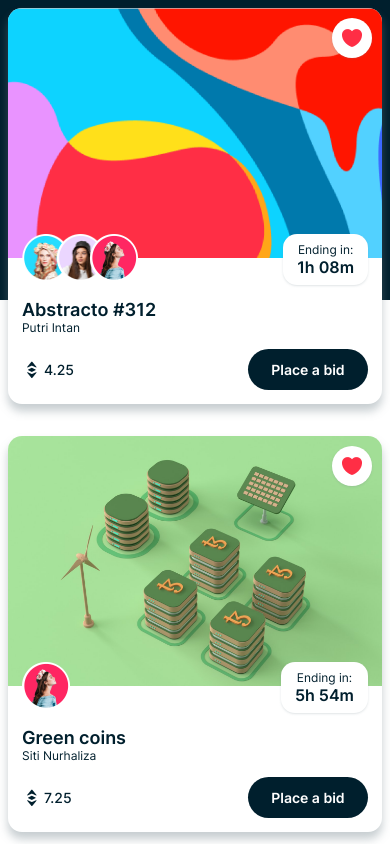
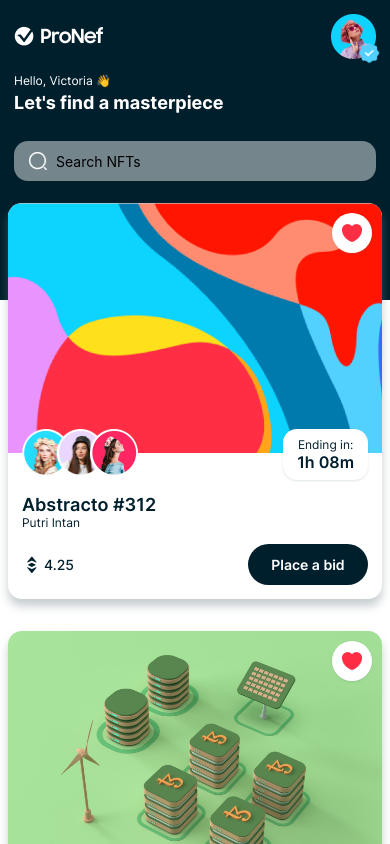
Before and after one commit to 74C17N3P7UN3/ProNef, a React Native app: screen /Home in a window 390 px wide. Shown: the top 844 px of the page. Built offline with nearby package versions, Linux system fonts and the light colour scheme.

Commit message:
Added home header

```diff
--- a/components/HomeHeader.js
+++ b/components/HomeHeader.js
@@ -1,9 +1,82 @@
-import { View, Text } from 'react-native'
-import React from 'react'
+import { Image, Text, TextInput, View } from 'react-native'
 
-const HomeHeader = () => (
-   <View>
-      <Text>HomeHeader</Text>
+import { assets, COLORS, FONTS, SIZES } from '../constants'
+
+const HomeHeader = ({ onSearch }) => (
+   <View style={{
+      padding: SIZES.font,
+      backgroundColor: COLORS.primary,
+   }}>
+      <View style={{
+         flexDirection: 'row',
+         alignItems: 'center',
+         justifyContent: 'space-between',
+      }}>
+         <Image
+            source={assets.logo}
+            resizeMode='contain'
+            style={{ height: 25, width: 90 }}
+         />
+
+         <View style={{ height: 45, width: 45 }}>
+            <Image
+               source={assets.person01}
+               resizeMode='contain'
+               style={{ height: '100%', width: '100%' }}
+            />
+            <Image
+               source={assets.badge}
+               resizeMode='contain'
+               style={{ position: 'absolute', bottom: -5, right: -5, height: 25, width: 25 }}
+            />
+         </View>
+      </View>
+
+      <View style={{ marginVertical: SIZES.font }}>
+         <Text style={{
+            fontFamily: FONTS.regular,
+            fontSize: SIZES.small,
+            color: COLORS.white,
+         }}>
+            Hello, Victoria 👋
+         </Text>
+         <Text style={{
+            marginTop: SIZES.base / 2,
+            fontFamily: FONTS.bold,
+            fontSize: SIZES.large,
+            color: COLORS.white,
+         }}>
+            Let's find a masterpiece
+         </Text>
+      </View>
+
+      <View style={{ marginTop: SIZES.font }}>
+         <View style={{
+            flexDirection: 'row',
+            alignItems: 'center',
+            width: '100%',
+            paddingHorizontal: SIZES.font,
+            paddingVertical: SIZES.small - 2,
+            borderRadius: SIZES.font,
+            backgroundColor: COLORS.gray,
+         }}>
+            <Image
+               source={assets.search}
+               resizeMode='contain'
+               style={{
+                  height: 20,
+                  width: 20,
+                  marginRight: SIZES.base,
+               }}
+            />
+
+            <TextInput
+               placeholder='Search NFTs'
+               style={{ flex: 1 }}
+               onChangeText={onSearch}
+            />
+         </View>
+      </View>
    </View>
 )
 
--- a/screens/Home.js
+++ b/screens/Home.js
@@ -19,7 +19,7 @@
                renderItem={({ item }) => <NftCard data={item} />}
                keyExtractor={(item) => item.id}
                showsVerticalScrollIndicator={false}
-            // ListHeaderComponent={<HomeHeader />}
+               ListHeaderComponent={<HomeHeader />}
             />
          </View>
 
```
